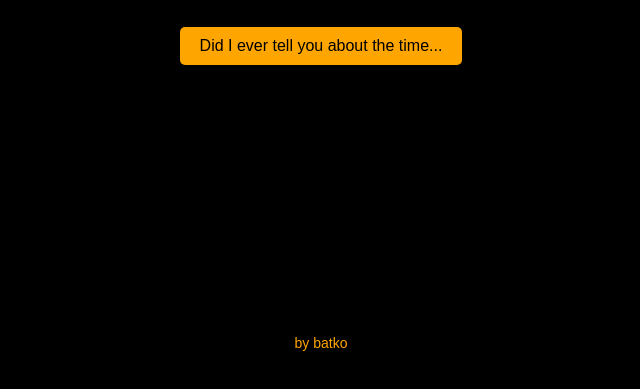
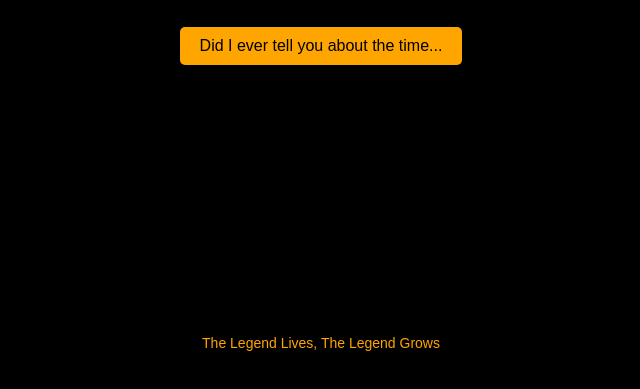
Before and after one commit to mbatko410/cmdrmcbragg, a website: page public/index.html in a window 1280 px wide. Shown: the part 89-478 px from the top of the page, without its empty margins (319-959 px from the left). Drawn offline with Linux system fonts and the light colour scheme.

Commit message:
Add files via upload

```diff
--- a/public/index.html
+++ b/public/index.html
@@ -69,7 +69,7 @@
     <button id="show-tweet-button">Did I ever tell you about the time...</button>
     <div id="tweet-display"></div>
     <footer>
-        by batko
+        The Legend Lives, The Legend Grows
     </footer>
     <script>
         // Array of tweets
```
